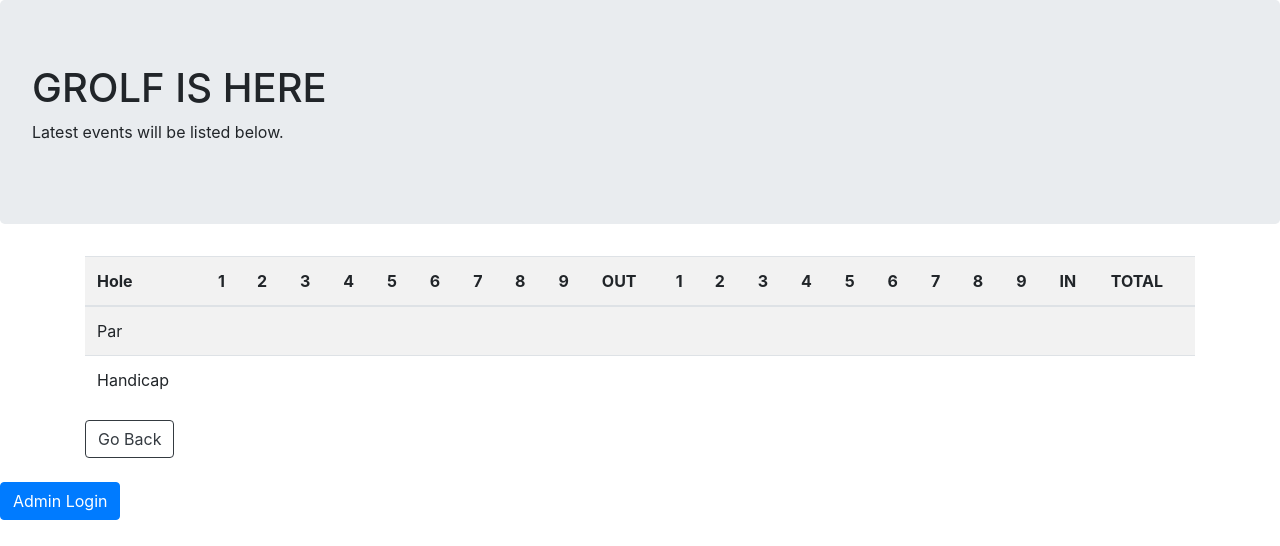
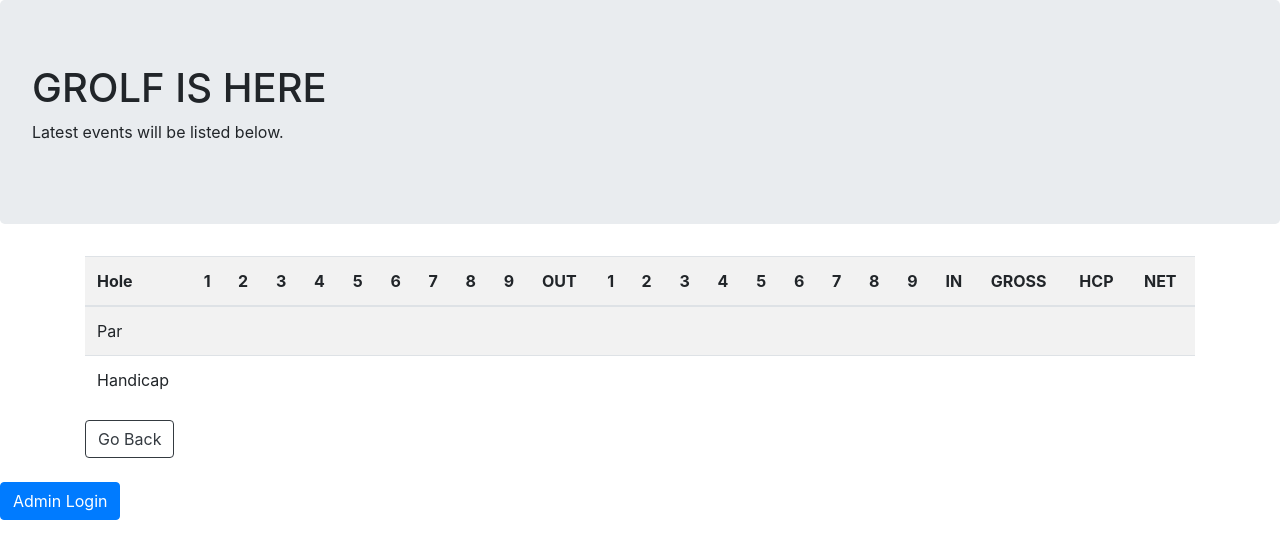
Before and after one commit to texasbones11/grolf, a Django app: template events/templates/events/leaderboard.html in a window 1280 px wide. Shown: the top 546 px of the page. Run offline with Django 3.2, Linux system fonts and the light colour scheme; the template is opened without the code that fills it, so the values that code supplies are empty; some libraries are stand-ins or nearby versions.

Commit message:
Added by Will

```diff
--- a/events/templates/events/leaderboard.html
+++ b/events/templates/events/leaderboard.html
@@ -28,7 +28,9 @@
                                 <th>8</th>
                                 <th>9</th>
                                 <th>IN</th>
-				<th>TOTAL</th>
+				<th>GROSS</th>
+				<th>HCP</th>
+				<th>NET</th>
 			</tr>
 		</thread>
 		<tbody>
@@ -55,6 +57,8 @@
                                 <td>{{golfcourse.hole18par}}</td>
 				<td>{{back_par}}</td>
 				<td>{{total_par}}</td>
+				<td></td>
+				<td></td>
                         </tr>
 			<tr>
                                 <td>Handicap</td>
@@ -79,6 +83,8 @@
                                 <td>{{golfcourse.hole18handicap}}</td>
 				<td></td>
                                 <td></td>
+                                <td></td>
+                                <td></td>
                         </tr>
 			<tr>
 				{{output|safe}}
--- a/events/views.py
+++ b/events/views.py
@@ -14,6 +14,7 @@ def leaderboard(request, id):
     event = Events.objects.get(id=id)
     golfcourse = event.title
     leaderboard = Leaderboard.objects.filter(event__id=id)
+    #player = leaderboard.name
     output = ''
     front_par = golfcourse.hole1par + golfcourse.hole2par + golfcourse.hole3par + golfcourse.hole4par + golfcourse.hole5par + golfcourse.hole6par + golfcourse.hole7par + golfcourse.hole8par + golfcourse.hole9par
     back_par = golfcourse.hole10par + golfcourse.hole11par + golfcourse.hole12par + golfcourse.hole13par + golfcourse.hole14par + golfcourse.hole15par + golfcourse.hole16par + golfcourse.hole17par + golfcourse.hole18par
@@ -197,7 +198,10 @@ def leaderboard(request, id):
         in_score = cell_start + str(in_total) + cell_end
         back = hole10 + hole11 + hole12 + hole13 + hole14 + hole15 + hole16 + hole17 + hole18 + in_score
         total = cell_start + str(out_total + in_total) + cell_end
-        row = "<tr>" + name + front + back + total + "</tr>"
+        hdcp_adj = int(round(i.tee.teerating * i.name.handicap / i.tee.teeslope))
+        hdcp = cell_start + str(hdcp_adj) + cell_end
+        net = cell_start + str(out_total + in_total - hdcp_adj) + cell_end
+        row = "<tr>" + name + front + back + total + hdcp + net + "</tr>"
         arr.append([in_total + out_total,row])
     #sort the leaderboard
     arr.sort(key=lambda x: x[0])
```
Also changed, not shown: 1 other file.
